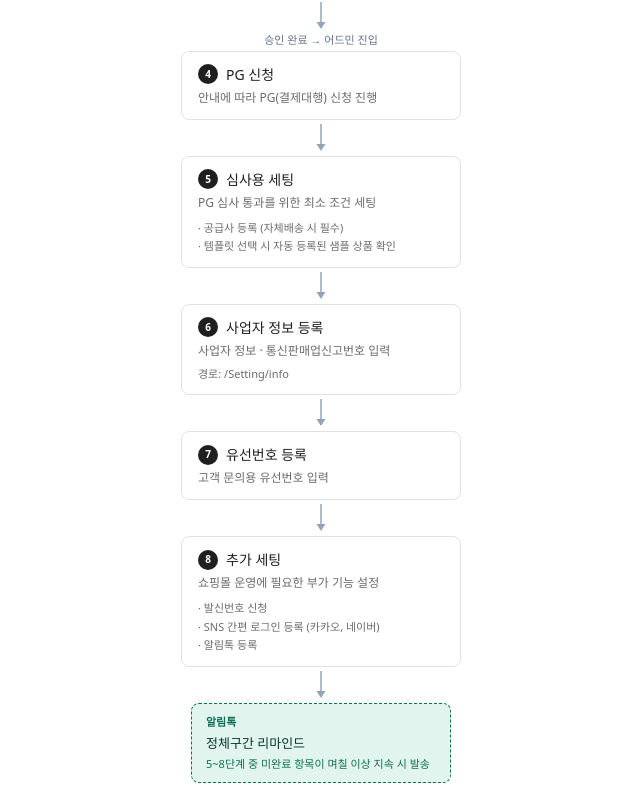
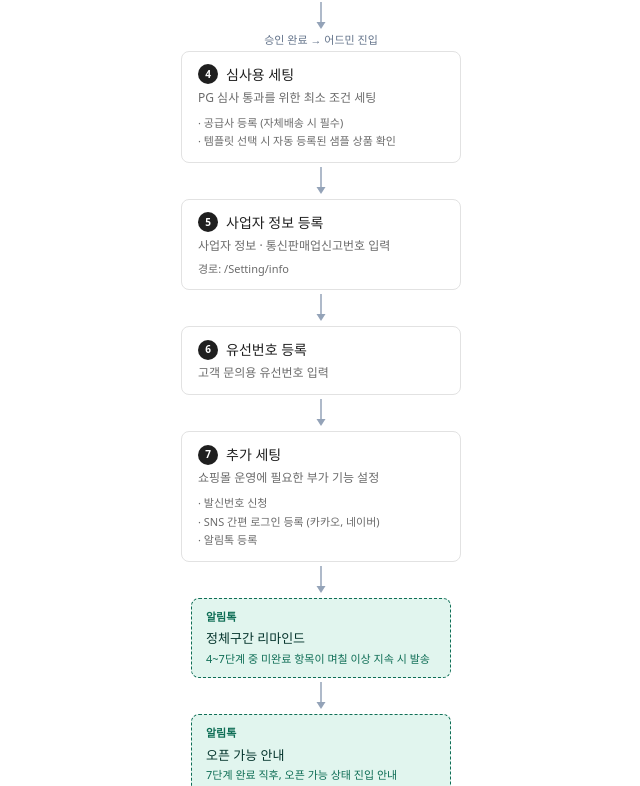
Before and after one commit to WEED-Convergence/WEED-Convergence-FLEXG-onboarding-HYESUN-2026-08, a Next.js app: page / in a window 1280 px wide. Shown: the part 794-1580 px from the top of the page, without its empty margins (279-919 px from the left). Built offline with nearby package versions, Linux system fonts and the light colour scheme.

Commit message:
승인 대기 단계에서 PG 신청 단계 제거 및 후속 단계 번호 재정렬

```diff
--- a/src/app/alimtalk-preview/page.tsx
+++ b/src/app/alimtalk-preview/page.tsx
@@ -42,14 +42,14 @@ const cards: AlimtalkCardData[] = [
     icon: "circle-check",
     sender: "플렉스지 · 가입승인 안내",
     title: "#{쇼핑몰명} 가입 승인이 완료됐습니다",
-    body: "이제 PG 신청부터 진행하실 수 있어요. 오픈채팅방에서 실시간으로 안내받으세요.",
+    body: "이제 심사용 세팅부터 진행하실 수 있어요. 오픈채팅방에서 실시간으로 안내받으세요.",
     button: "버튼명",
     showUnsubscribe: false,
   },
   {
     id: 3,
     category: "마케팅성",
-    condition: "5~8단계 중 미완료 항목 3일 이상 지속 시 발송",
+    condition: "4~7단계 중 미완료 항목 3일 이상 지속 시 발송",
     imageBg: "#E6F1FB",
     iconColor: "#378ADD",
     icon: "clock",
@@ -62,7 +62,7 @@ const cards: AlimtalkCardData[] = [
   {
     id: 4,
     category: "정보성",
-    condition: "8단계(추가세팅) 완료 처리 즉시 자동 발송",
+    condition: "7단계(추가세팅) 완료 처리 즉시 자동 발송",
     imageBg: "#FAEEDA",
     iconColor: "#BA7517",
     icon: "confetti",
--- a/src/app/approval-pending/page.tsx
+++ b/src/app/approval-pending/page.tsx
@@ -116,7 +116,6 @@ const steps: Step[] = [
   { num: 1, label: "회원가입", status: "done" },
   { num: 2, label: "템플릿 선택", status: "done" },
   { num: 3, label: "승인 대기", status: "active" },
-  { num: 4, label: "PG 신청", status: "upcoming" },
 ];
 
 function StepCircle({ step }: { step: Step }) {
--- a/src/app/page.tsx
+++ b/src/app/page.tsx
@@ -22,7 +22,7 @@ const stepsIntro: StepData[] = [
   },
 ];
 
-const [step3, step4, step5, step6, step7, step8, step9]: StepData[] = [
+const [step3, step5, step6, step7, step8, step9]: StepData[] = [
   {
     id: 3,
     title: "승인 대기",
@@ -31,28 +31,23 @@ const [step3, step4, step5, step6, step7, step8, step9]: StepData[] = [
   },
   {
     id: 4,
-    title: "PG 신청",
-    desc: "안내에 따라 PG(결제대행) 신청 진행",
-  },
-  {
-    id: 5,
     title: "심사용 세팅",
     desc: "PG 심사 통과를 위한 최소 조건 세팅",
     subItems: ["공급사 등록 (자체배송 시 필수)", "템플릿 선택 시 자동 등록된 샘플 상품 확인"],
   },
   {
-    id: 6,
+    id: 5,
     title: "사업자 정보 등록",
     desc: "사업자 정보 · 통신판매업신고번호 입력",
     path: "/Setting/info",
   },
   {
-    id: 7,
+    id: 6,
     title: "유선번호 등록",
     desc: "고객 문의용 유선번호 입력",
   },
   {
-    id: 8,
+    id: 7,
     title: "추가 세팅",
     desc: "쇼핑몰 운영에 필요한 부가 기능 설정",
     subItems: [
@@ -62,7 +57,7 @@ const [step3, step4, step5, step6, step7, step8, step9]: StepData[] = [
     ],
   },
   {
-    id: 9,
+    id: 8,
     title: "운영 완성도를 높이는 권장 설정 안내",
     desc: "필수 세팅은 아니지만, 검색 유입 · 정산 편의 · 브랜드 완성도를 높이는 항목을 입력하도록 유도",
     subItems: ["SEO 설정", "팝빌 (무통장 자동 입금 서비스) 신청", "디자인 설정"],
@@ -197,8 +192,6 @@ export default function Home() {
       />
       <ArrowDown label={step3.afterLabel} />
 
-      <Box {...step4} />
-      <ArrowDown />
       <Box {...step5} />
       <ArrowDown />
       <Box {...step6} />
@@ -211,13 +204,13 @@ export default function Home() {
       <MessageBlock
         label="알림톡"
         title="정체구간 리마인드"
-        desc="5~8단계 중 미완료 항목이 며칠 이상 지속 시 발송"
+        desc="4~7단계 중 미완료 항목이 며칠 이상 지속 시 발송"
       />
       <ArrowDown />
       <MessageBlock
         label="알림톡"
         title="오픈 가능 안내"
-        desc="8단계 완료 직후, 오픈 가능 상태 진입 안내"
+        desc="7단계 완료 직후, 오픈 가능 상태 진입 안내"
       />
       <ArrowDown />
 
```
